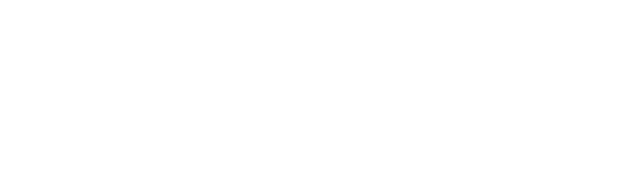
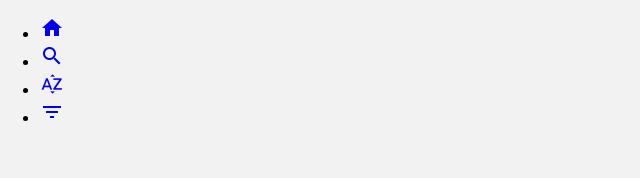
Before and after one commit to HarrisMx/mining-boreholes, an Angular app: page / in a window 1280 px wide. Shown: the top 178 px of the page, without its empty margins (0-640 px from the left). Built offline with nearby package versions, Linux system fonts and the light colour scheme.

Commit message:
Added global scss styles, Added side Navigation, Added links to google fonts and material icons

```diff
--- a/src/app/app.component.html
+++ b/src/app/app.component.html
@@ -1,3 +1,8 @@
 <div id="container">
+  <app-sidebar>
 
+  </app-sidebar>
+  <div id="content">
+    <router-outlet></router-outlet>
+  </div>
 </div>
--- a/src/app/sidebar/sidebar.component.html
+++ b/src/app/sidebar/sidebar.component.html
@@ -1,3 +1,24 @@
-<p>
-  sidebar works!
-</p>
+<nav>
+  <ul>
+    <li>
+      <a routerLink="">
+        <i class="material-icons">home</i>
+      </a>
+    </li>
+    <li>
+      <a routerLink="">
+        <i class="material-icons">search</i>
+      </a>
+    </li>
+    <li>
+      <a routerLink="">
+        <i class="material-icons">sort_by_alpha</i>
+      </a>
+    </li>
+    <li>
+      <a routerLink="">
+        <i class="material-icons">filter_list</i>
+      </a>
+    </li>
+  </ul>
+</nav>
--- a/src/index.html
+++ b/src/index.html
@@ -7,6 +7,8 @@
 
   <meta name="viewport" content="width=device-width, initial-scale=1">
   <link rel="icon" type="image/x-icon" href="favicon.ico">
+  <link rel="stylesheet" href="https://fonts.googleapis.com/css?family=Montserrat:300,700">
+  <link rel="stylesheet" href="https://fonts.googleapis.com/css?family=Material+Icons">
 </head>
 <body>
   <app-root></app-root>
--- a/src/styles.scss
+++ b/src/styles.scss
@@ -1 +1,49 @@
 /* You can add global styles to this file, and also import other style files */
+body {
+    margin: 0;
+    background: #F2F2F2;
+    font-family: 'Montserrat', sans-serif;
+    height: 100vh;
+}
+
+#container {
+   display: grid;
+   grid-template-columns: 70px auto;
+   height: 100%;
+
+   #content {
+       padding: 30px 50px;
+
+       ul {
+           list-style-type: none;
+           margin:0;padding:0;
+
+           li {
+               background: #fff;
+               border-radius: 8px;
+               padding: 20px;
+               margin-bottom: 8px;
+
+               a {
+                   font-size: 1.5em;
+                   text-decoration: none;
+                   font-weight: bold;
+                   color:#00A8FF;
+               }
+
+               ul {
+                   margin-top: 20px;
+
+                   li {
+                       padding:0;
+
+                       a {
+                           font-size: 1em;
+                           font-weight: 300;
+                       }
+                   }
+               }
+           }
+       }
+   }
+}
```
